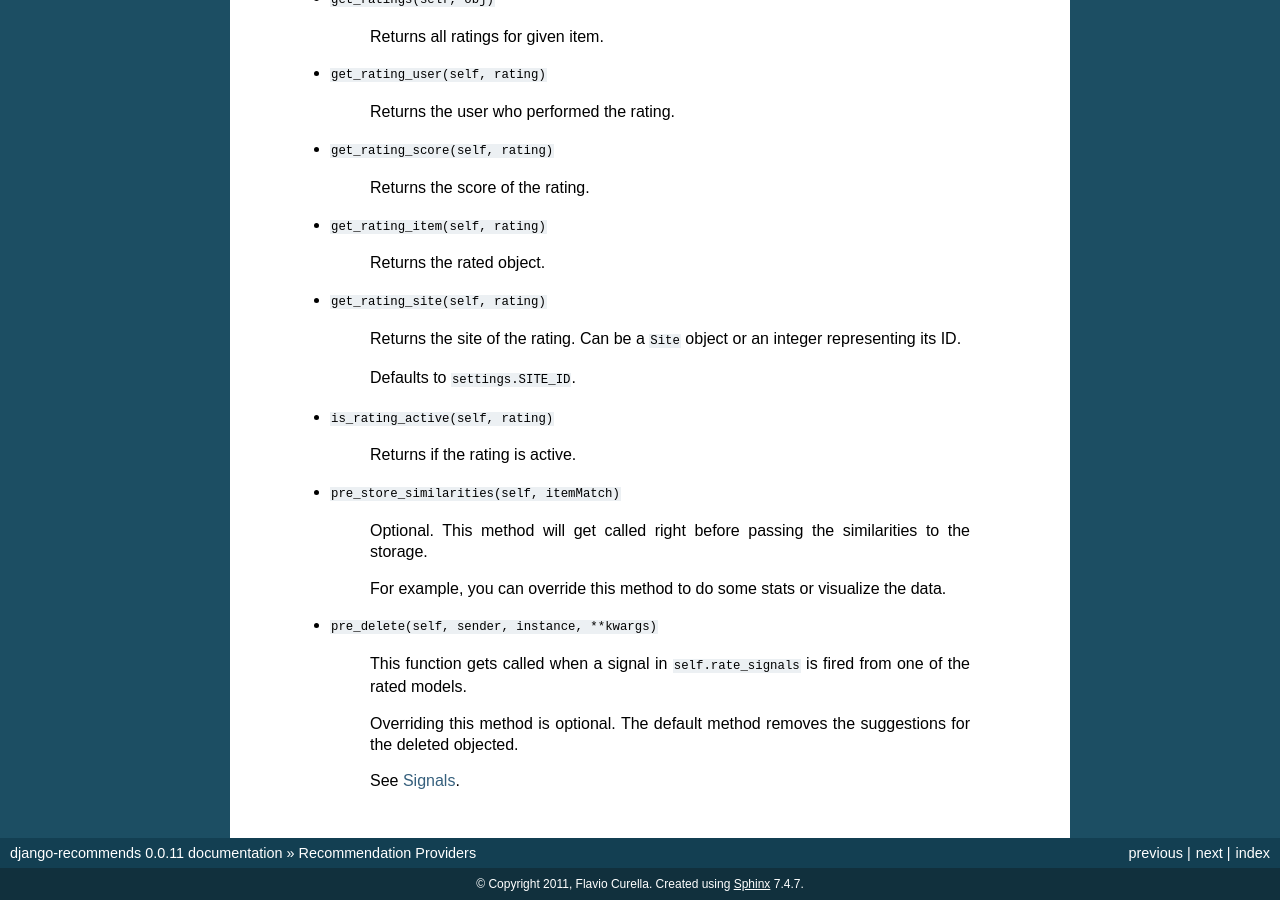
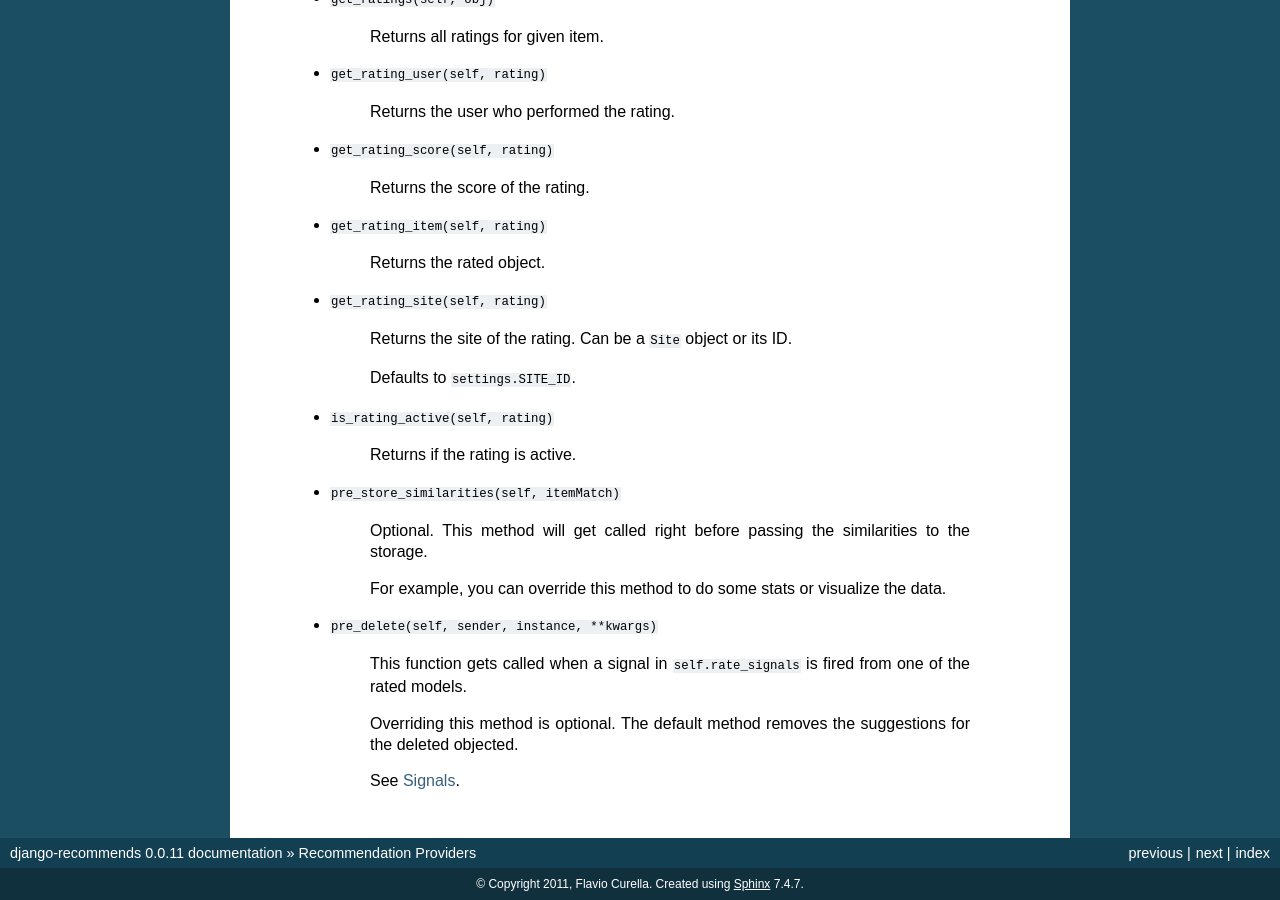
Before and after one commit to fcurella/django-recommends, a Sphinx documentation site: the page built from docs/providers.rst, in a window 1280 px wide and 900 px high, scrolled down 1921 px. Built offline with Sphinx 7.4.7, drawn with Linux system fonts in a browser that asks for light colours.

Commit message:
allow use of strings as sites' pk

```diff
--- a/docs/providers.rst
+++ b/docs/providers.rst
@@ -122,8 +122,7 @@ Methods
 
     * ``get_rating_site(self, rating)``
 
-        Returns the site of the rating. Can be a ``Site`` object or an integer
-        representing its ID.
+        Returns the site of the rating. Can be a ``Site`` object or its ID.
 
         Defaults to ``settings.SITE_ID``.
 
```
Also changed, not shown: 1 other file.
